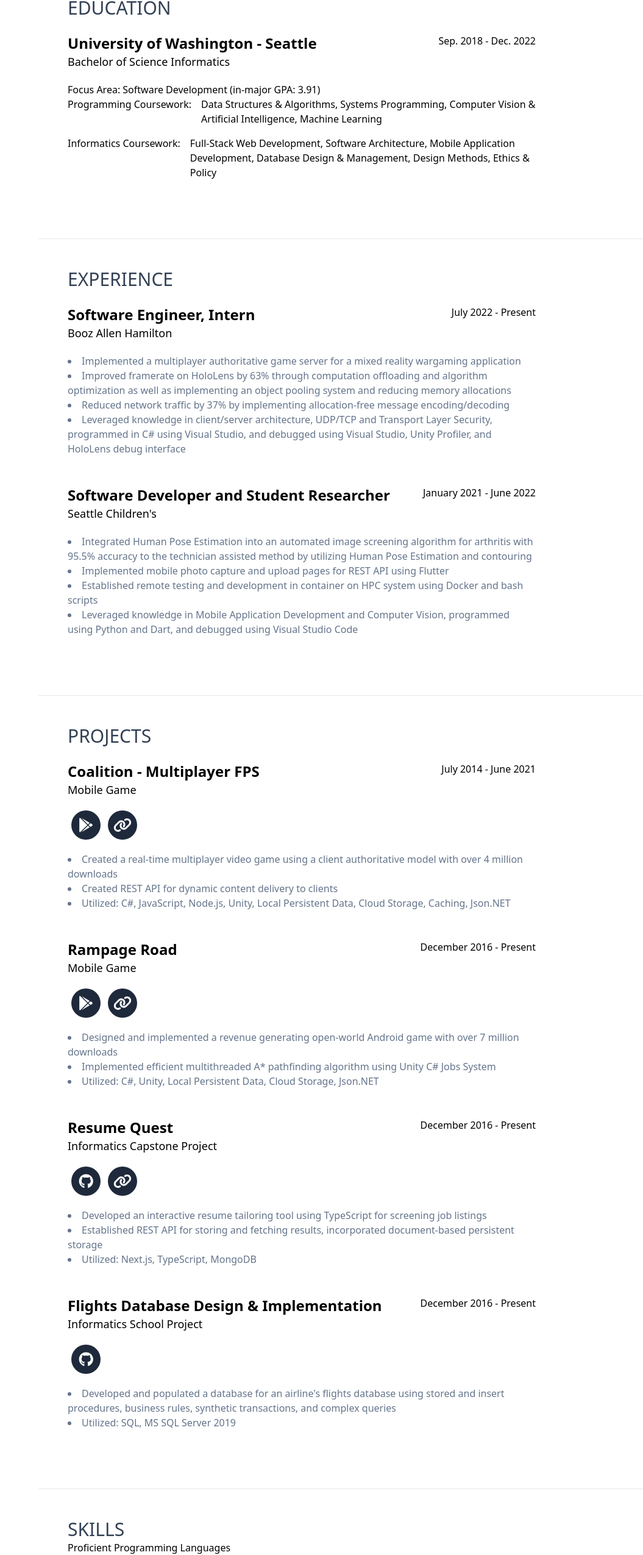
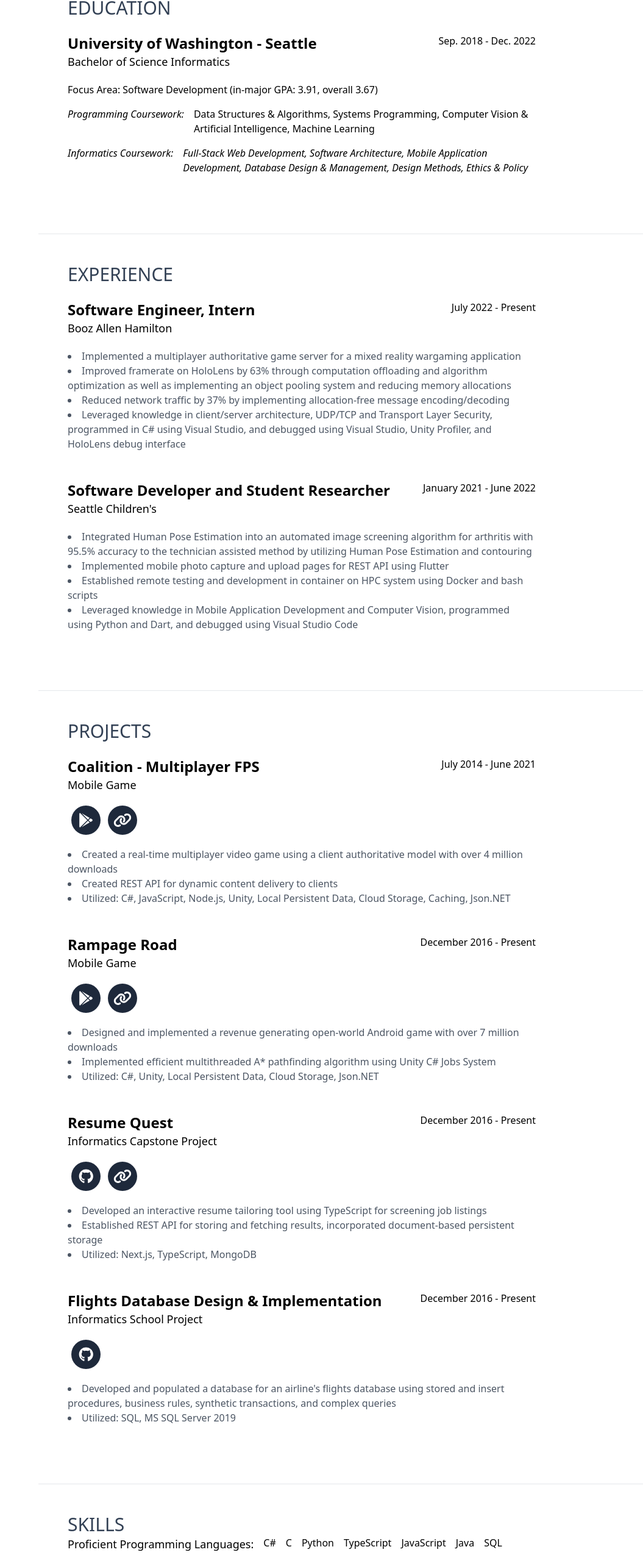
Before and after one commit to pyke-jason/portfolio-website, a Next.js app: page / in a window 1280 px wide. Shown: the part 853-3403 px from the top of the page at 61% size, without its empty margins (225-1280 px from the left). Built offline with nearby package versions, Linux system fonts and the light colour scheme.

Commit message:
formatting & spacing & responsive

```diff
--- a/components/Education.tsx
+++ b/components/Education.tsx
@@ -6,12 +6,12 @@
     return <>
         <Section id={id} title="Education">
             <SectionEntry title="University of Washington - Seattle" subtitle="Bachelor of Science Informatics" date="Sep. 2018 - Dec. 2022">
-                <p>Focus Area: Software Development (in-major GPA: 3.91)</p>
-                <div className="flex flex-col md:flex-row md:mb-4">
-                    <h4 className="flex-none mr-4">Programming Coursework:</h4>
+                <p className="mb-2 md:mb-4">Focus Area: Software Development (in-major GPA: 3.91, overall 3.67)</p>
+                <div className="flex flex-col md:flex-row mb-2 md:mb-4">
+                    <h4 className="italic flex-none mr-4">Programming Coursework:</h4>
                     <p className="grow-0">Data Structures & Algorithms, Systems Programming, Computer Vision & Artificial Intelligence, Machine Learning</p>
                 </div>
-                <div className="flex flex-col md:flex-row md:mb-4">
+                <div className="italic flex flex-col md:flex-row md:mb-4">
                     <h4 className="flex-none mr-4">Informatics Coursework:</h4>
                     <p className="flex-auto">Full-Stack Web Development, Software Architecture, Mobile Application Development, Database Design & Management, Design Methods, Ethics & Policy</p>
                 </div>
--- a/components/SectionEntryNotes.tsx
+++ b/components/SectionEntryNotes.tsx
@@ -6,7 +6,7 @@
 function SectionEntryNotes({ notes }: SectionEntryNotesData) {
     return <>
         <ul>
-            {notes && notes.map((x, i) => <li className="text-slate-500 list-disc list-inside" key={i}>{x}</li>)}
+            {notes && notes.map((x, i) => <li className="text-gray-600 list-disc list-inside" key={i}>{x}</li>)}
         </ul>
 
     </>
--- a/components/Skills.tsx
+++ b/components/Skills.tsx
@@ -9,11 +9,9 @@
 function SkillEntry({ title, skills: children }: SkillData) {
 
     return <>
-        <div>
-            <h2>{title}</h2>
-            <ul>
-                {children && children.map((v, i) => <li key={i}>{v}</li>)}
-            </ul>
+        <div className="flex flex-wrap space-x-4">
+            <h2 className="text-lg font-medium">{title}</h2>
+            {children && children.map((v, i) => <p key={i}>{v}</p>)}
         </div>
 
     </>
@@ -21,10 +19,10 @@
 export default function Skills({ id }: PageData) {
     return <>
         <Section id={id} title="Skills">
-            <SkillEntry title={"Proficient Programming Languages"} skills={
-                ["C#", "C", "TypeScript", "JavaScript", "Java", "SQL"]
+            <SkillEntry title={"Proficient Programming Languages:"} skills={
+                ["C#", "C", "Python", "TypeScript", "JavaScript", "Java", "SQL"]
             } />
-            <SkillEntry title={"Familiar Programming Languages"} skills={
+            <SkillEntry title={"Familiar Programming Languages:"} skills={
                 ["C++", "HTML/CSS", "GO", "Dart", "R"]
             } />
         </Section>
```
